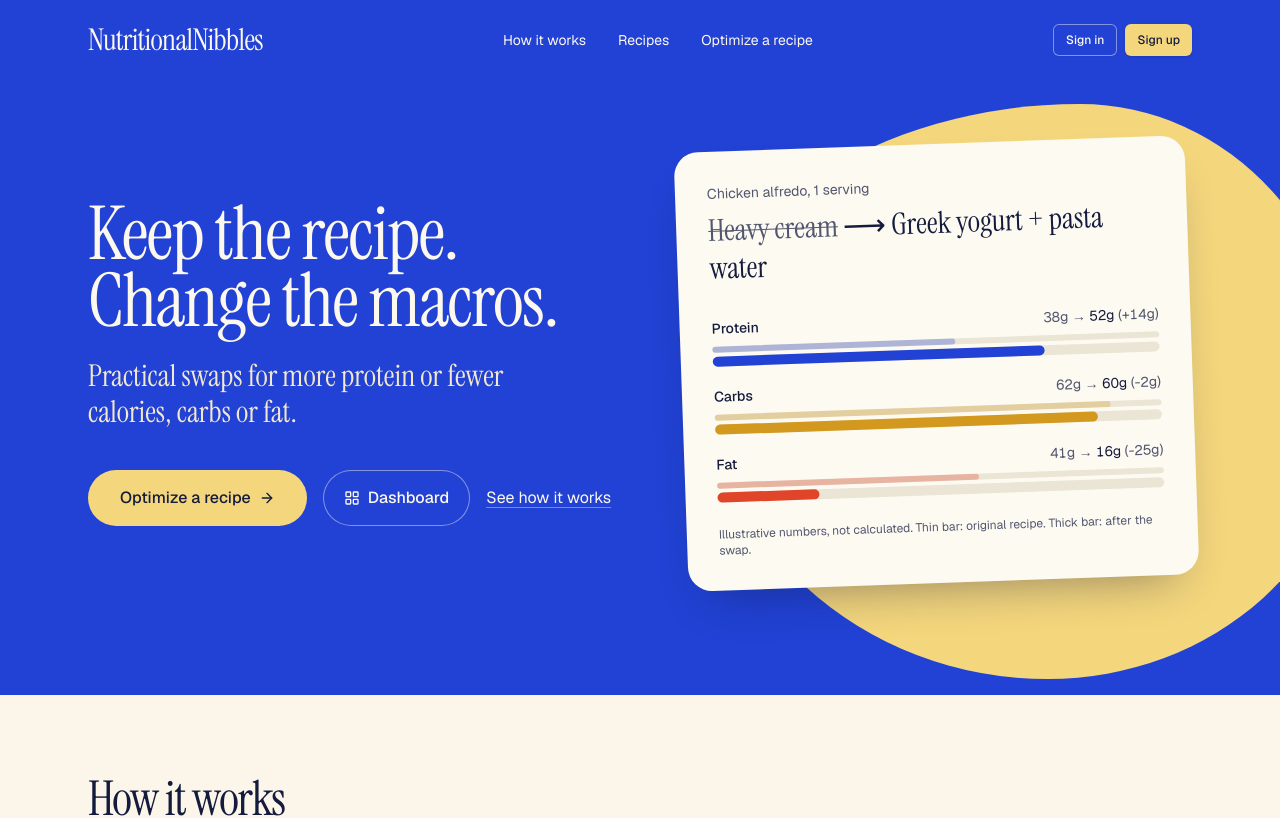
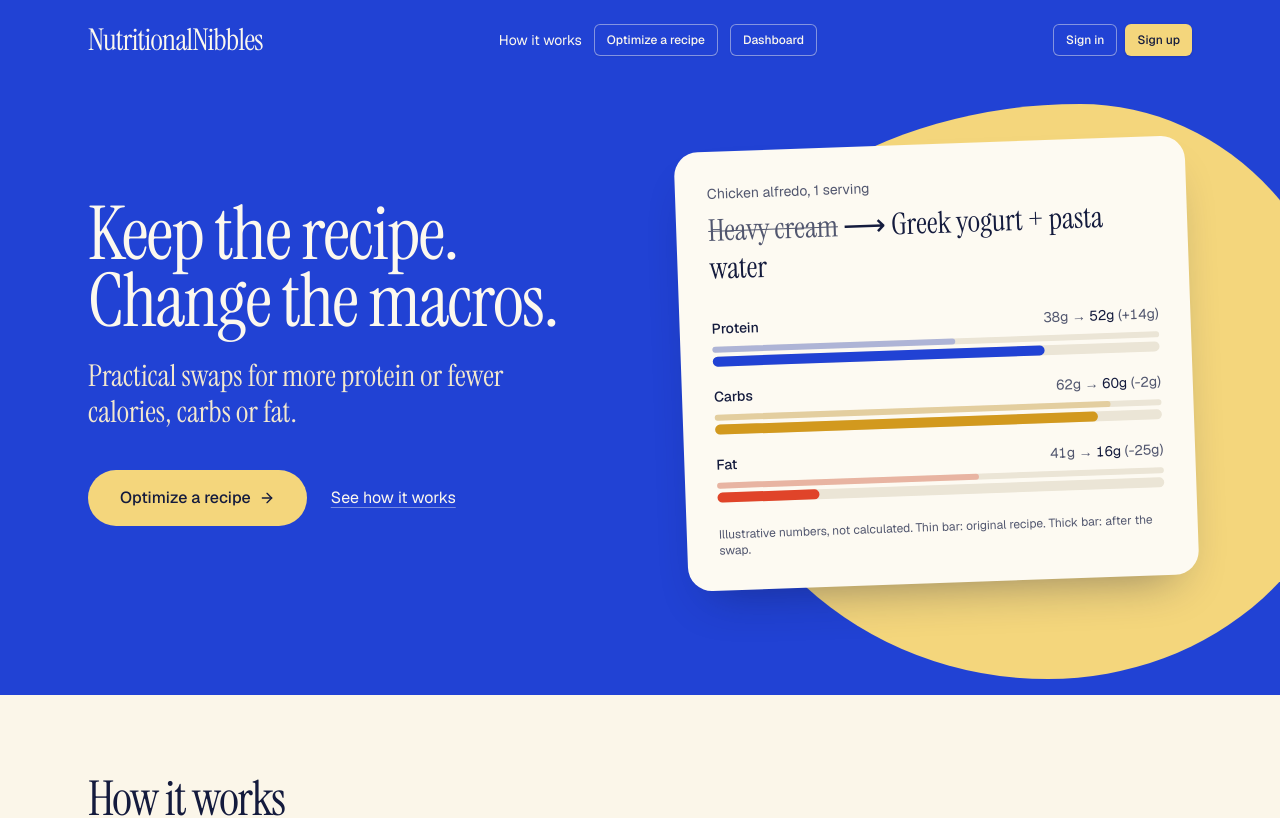
Before and after one commit to KelbyChau/NutritionalNibbles, a Next.js app: page / in a window 1280 px wide. Shown: the top 818 px of the page. Built offline with nearby package versions, Linux system fonts and the light colour scheme; no server answers.

Commit message:
Match the Dashboard button to the landing page header
Place Dashboard beside Optimize a recipe in the top navigation. Use the same small outlined style as Sign in for both actions and restore the hero to its original layout.

```diff
--- a/components/landing/hero.tsx
+++ b/components/landing/hero.tsx
@@ -1,6 +1,6 @@
 import Image from "next/image";
 import Link from "next/link";
-import { ArrowRight, LayoutGrid } from "lucide-react";
+import { ArrowRight } from "lucide-react";
 import { Button } from "@/components/ui/button";
 import { MacroSwapPreview } from "./macro-swap-preview";
 
@@ -19,7 +19,7 @@ export function Hero() {
         <p className="mt-6 max-w-[34ch] font-display text-2xl leading-snug text-muted-foreground sm:text-3xl">
           Practical swaps for more protein or fewer calories, carbs or fat.
         </p>
-        <div className="mt-10 flex flex-wrap items-center gap-x-4 gap-y-3">
+        <div className="mt-10 flex flex-wrap items-center gap-6">
           <Button
             asChild
             size="lg"
@@ -28,17 +28,6 @@ export function Hero() {
             <Link href="/optimize">
               Optimize a recipe
               <ArrowRight />
-            </Link>
-          </Button>
-          <Button
-            asChild
-            variant="outline"
-            size="lg"
-            className="h-14 rounded-full px-5 text-base shadow-none"
-          >
-            <Link href="/dashboard">
-              <LayoutGrid aria-hidden="true" />
-              Dashboard
             </Link>
           </Button>
           <Link
--- a/components/landing/site-nav.tsx
+++ b/components/landing/site-nav.tsx
@@ -2,13 +2,8 @@ import Link from "next/link";
 import { Suspense } from "react";
 import { AuthButton } from "@/components/auth-button";
 import { EnvVarWarning } from "@/components/env-var-warning";
+import { Button } from "@/components/ui/button";
 import { hasEnvVars } from "@/lib/utils";
-
-const links = [
-  { href: "#how-it-works", label: "How it works" },
-  { href: "/dashboard", label: "Recipes" },
-  { href: "/optimize", label: "Optimize a recipe" },
-];
 
 export function SiteNav() {
   return (
@@ -20,17 +15,22 @@ export function SiteNav() {
         >
           NutritionalNibbles
         </Link>
-        <ul className="hidden items-center gap-8 text-sm md:flex">
-          {links.map((link) => (
-            <li key={link.href}>
-              <Link
-                href={link.href}
-                className="underline-offset-4 hover:underline"
-              >
-                {link.label}
-              </Link>
-            </li>
-          ))}
+        <ul className="hidden items-center gap-3 text-sm md:flex">
+          <li>
+            <Link href="#how-it-works" className="underline-offset-4 hover:underline">
+              How it works
+            </Link>
+          </li>
+          <li>
+            <Button asChild size="sm" variant="outline">
+              <Link href="/optimize">Optimize a recipe</Link>
+            </Button>
+          </li>
+          <li>
+            <Button asChild size="sm" variant="outline">
+              <Link href="/dashboard">Dashboard</Link>
+            </Button>
+          </li>
         </ul>
         <div className="text-sm">
           {!hasEnvVars ? (
```
